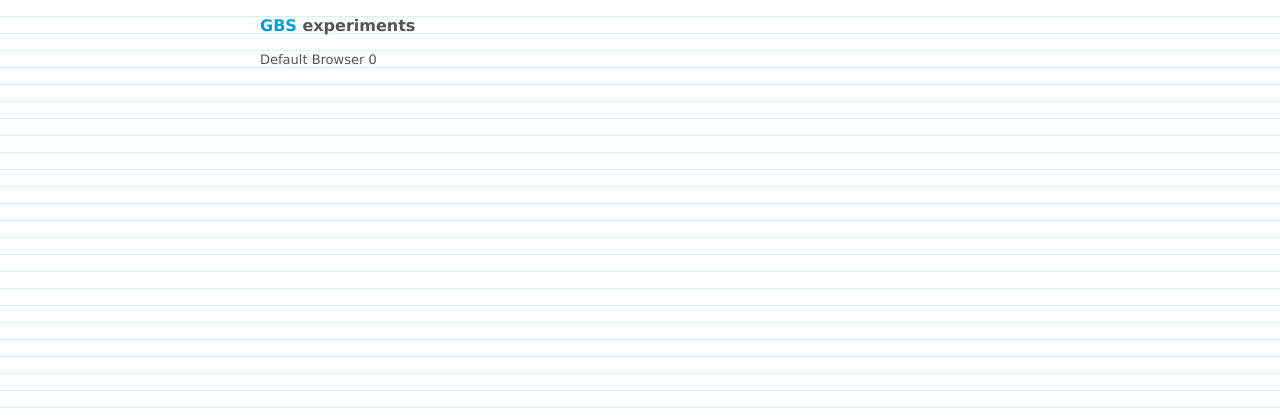
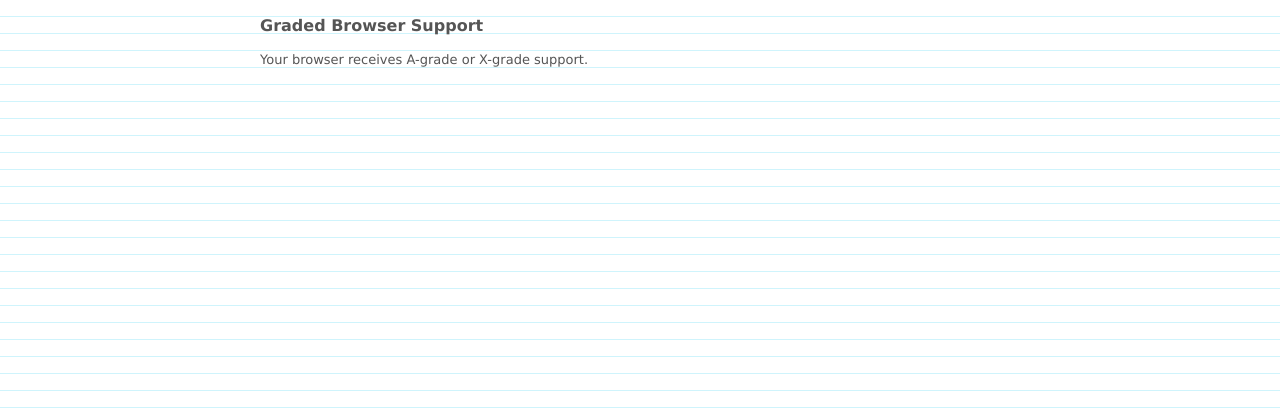
Before and after one commit to monospaced/Graded-Browser-Support, a PHP site: page / in a window 1280 px wide. Shown: the top 420 px of the page. Run offline with PHP 8.4, Linux system fonts and the light colour scheme; settings files or empty folders that the repository lacks are supplied.

Commit message:
store grade in cookie

```diff
--- a/gbs.css
+++ b/gbs.css
@@ -7,3 +7,4 @@ a:hover {text-decoration:none;border-bottom:1px dotted #009ddd;}
 #container {width:760px;margin:0 auto;background:none;}
 
 h1 {margin:1.063em 0;font-size:16px;line-height:1.063;}
+p {margin:1.308em 0;}
--- a/gbs.php
+++ b/gbs.php
@@ -1,23 +1,33 @@
 <?php
 
-class Monospaced_GBS
-{
+	$gbs = 'A-grade or X-grade';
 
-	public function getGrade($data)
-	{
-		$grade = 'X';
+	if (isset($_COOKIE['gbs'])) {
+
+		$gbs = $_COOKIE['gbs'];
+
+	} else {
+
+		require('Browscap.php');
+
+		$bc = new Browscap('cache');
+		$bc->localFile = 'php_browscap.ini';
+		$data = $bc->getBrowser();
 		$browser = $data->Browser;
 		$version = $data->Version;
+
 		if ($browser == 'IE' && $version < 5 ||
 			$browser == 'Safari' && $version < 3 ||
 			$browser == 'Firefox' && $version < 3 ||
 			$browser == 'Opera' && $version < 9.5 ||
 			$browser == 'Netscape' && $version < 8) {
-			$grade = 'C';
+
+			$gbs = 'C-grade';
+
 		}
-		return $grade;
+
+		setcookie('gbs',$gbs);
+
 	}
 
-}
-
 ?>
--- a/index.php
+++ b/index.php
@@ -1,40 +1,36 @@
 <?php
 
-	require('Browscap.php');
 	require('gbs.php');
 
-	$bc = new Browscap('cache');
-	$bc->localFile = 'php_browscap.ini';
-	$data = $bc->getBrowser();
-
-	$gbs = new Monospaced_GBS();
-	$grade = $gbs->getGrade($data);
-
-?>
-
-<!DOCTYPE html>
+?><!DOCTYPE html>
 <html lang="en-gb">
 	<head>
 		<meta charset="utf-8" />
     	<title>GBS experiments</title>
+
 		<?php
-			if($grade != 'C') {
+			if(!isset($gbs) || $gbs != 'C-grade') {
 		?>
+
     	<link rel="stylesheet" href="gbs.css" />
+
 		<?php
 			}
 		?>
+
 	</head>
 	<body>
   		<div id="container">
-
-			<h1><a href="http://developer.yahoo.com/yui/articles/gbs/">GBS</a> experiments</h1>
+			<h1>Graded Browser Support</h1>
 
 			<?php
-				echo '<p>', $data->Browser,' ',$data->Version,'</p>';
+
+				if(isset($gbs)) {
+					echo '<p>Your browser receives ', $gbs,' support.</p>';
+				}
+
 			?>
 
-		</div> <!-- end container -->
-
+		</div>
 	</body>
 </html>
```
